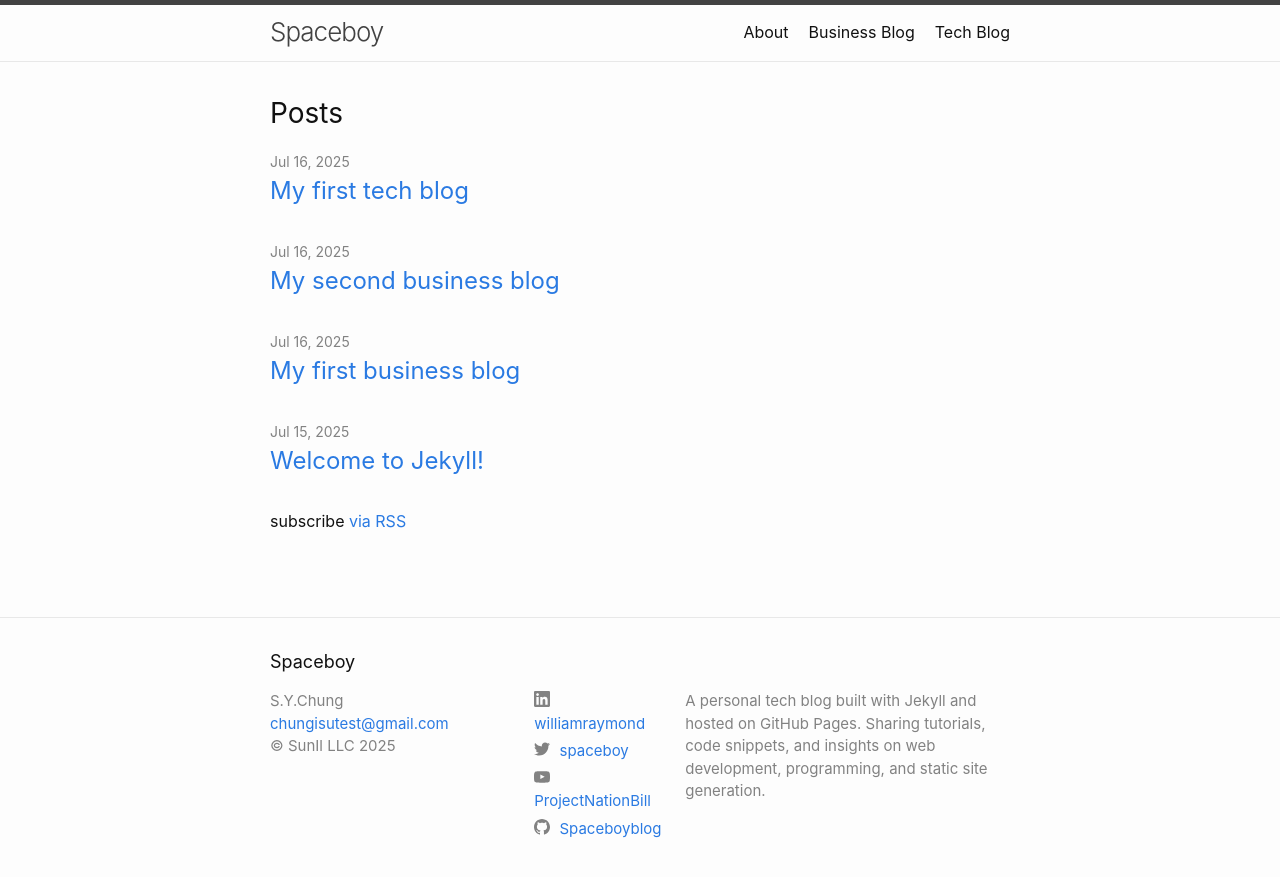
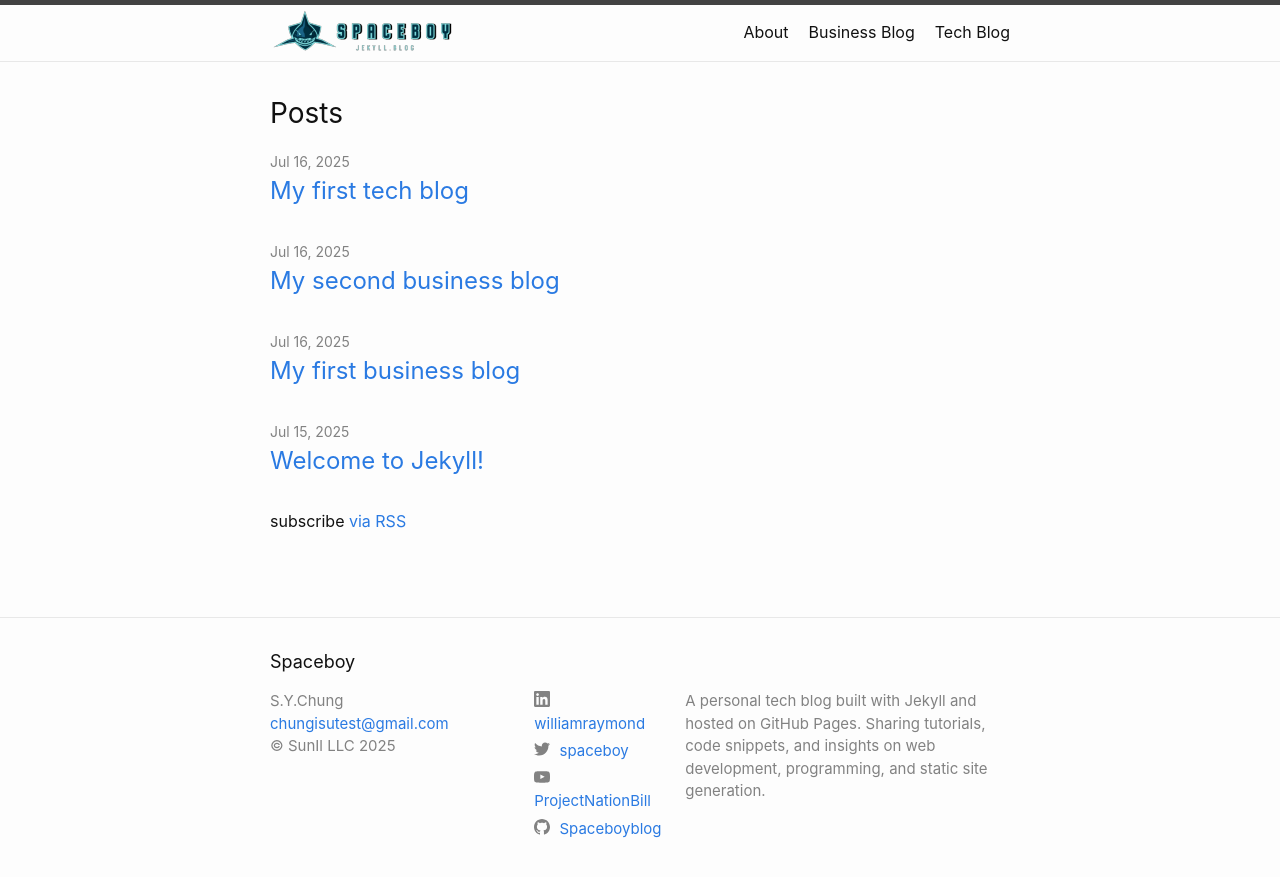
Before and after one commit to spaceboyblog/github-pages-with-docker, a Jekyll site: the page built from index.md, in a window 1280 px wide. Shown: the top 877 px of the page. Built offline with Jekyll 4.4.1, drawn with Linux system fonts in a browser that asks for light colours.

Commit message:
다시 로고이미지사용

```diff
--- a/_config.yml
+++ b/_config.yml
@@ -39,7 +39,7 @@ copyright: "SunIl LLC"
 # instead of custom text. Ideally, image is 50px high and takes up
 # minimal horizontal space. Tested with a new root "images" folder e.g.:
 # title-logo: /images/my-logo.png (or JPG, etc.)
-title-logo:
+title-logo: /images/title-logo-3.png
 
 # Build settings
 markdown: kramdown
```
